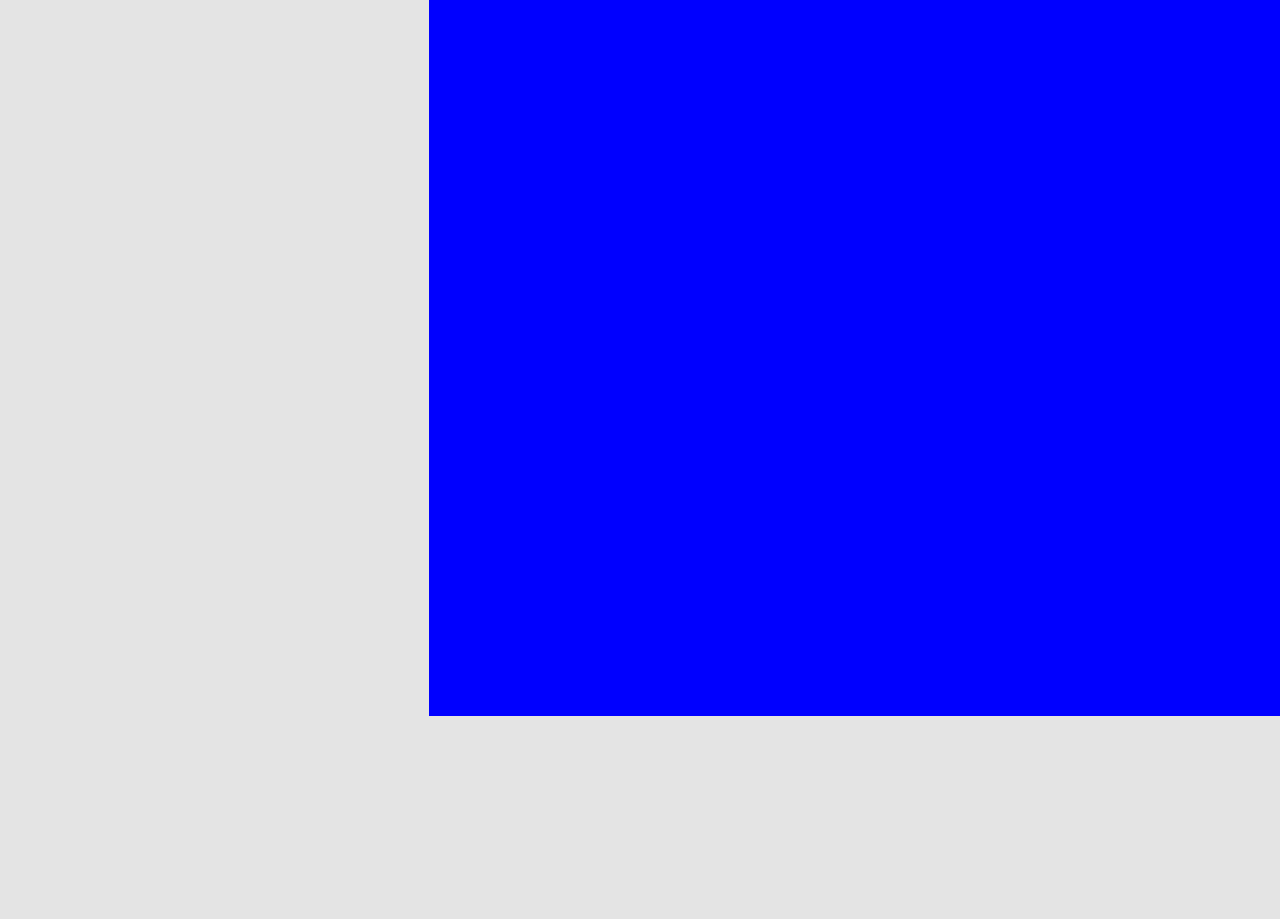
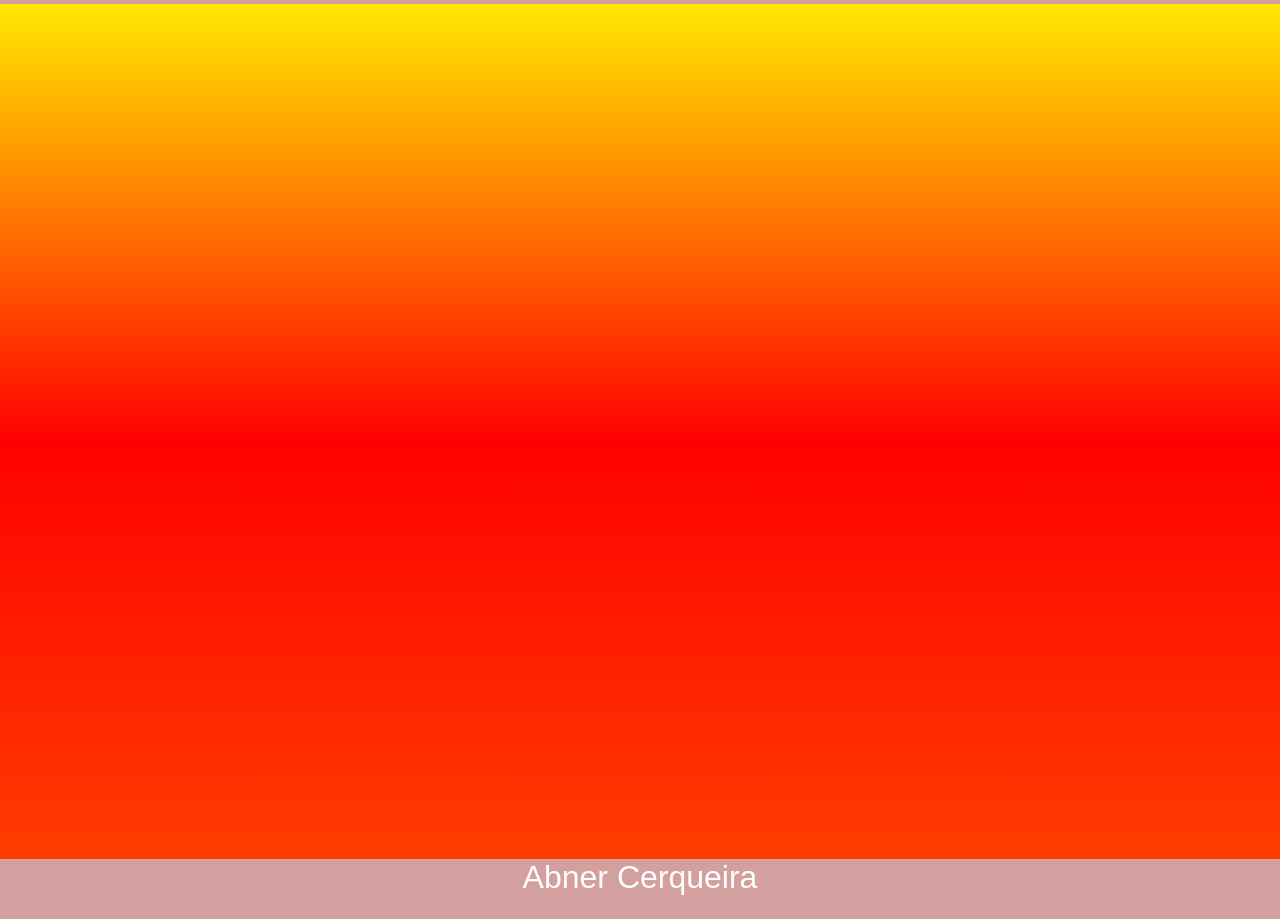
Before and after one commit to AbnerCerqueira/projeto-adm, a plain HTML site: page index.html in a window 1280 px wide. Shown: the part 41-960 px from the top of the page. Before the commit the page ends 900 px from the top, so only its background shows below. Drawn offline with Linux system fonts and the light colour scheme.

Commit message:
colocação de rodape e fundo

```diff
--- a/index.html
+++ b/index.html
@@ -15,16 +15,18 @@
             <img src="img/menuhamb.svg" alt="icone hamburguer" id="hamb" onclick="abrir()">
             <div id="menu-aparece">
                 <ul>
-                    <li><a href="">a</a></li>
+                    <li><a href="">O que é </a></li>
                     <li><a href="">b</a></li>
                     <li><a href="">c</a></li>
                     <li><a href="">d</a></li>
                 </ul>
             </div>
         </header>
-        <section id="conteudoprincipal">aa</section>
+        <section id="conteudoprincipal"></section>
+
     </main>
     <script src="js.js"></script>
+    <footer>Abner Cerqueira</footer>
 </body>
 
 </html>
--- a/style.css
+++ b/style.css
@@ -3,7 +3,7 @@
     padding: 0px;
 }
 body{
-    background-color: rgb(228, 228, 228);
+   background-image: linear-gradient(yellow,red,orangered)
 }
 main{
     height: 900px;
@@ -16,7 +16,7 @@ main{
 #menu{
     grid-area: 1/1/2/4;
     background-color: rgb(211, 159, 159);
-    height: 25px;
+    height: 45px;
 }
 #hamb{
     height: 25px;
@@ -24,19 +24,19 @@ main{
 }
 #menu-aparece{
     position: absolute;
-    top: 25px;
+    top: 35px;
     text-align: center;
     overflow: hidden;
     width: 100%;
     height: 0px;
-    background-color: rgba(110, 10, 10, 0.699);
+    background-color: brown
 }
 #menu-aparece li{
     padding: 4px 0px;
 }
 #menu-aparece li:hover{
     transition: 0.5s;
-    background-color: rgba(87, 8, 8, 0.699);
+    background-color: rgba(255, 8, 8, 0.699);
 }
 #menu-aparece a{
     text-decoration: none;
@@ -45,8 +45,18 @@ main{
 #menu-aparece a:hover{
     text-decoration: underline;
 }
-#conteudoprincipal{
-    margin-top: 25px;
-    background-color: blue;
-    grid-area: 1/2/6/4;
+
+footer{
+    background-color: rgb(211, 159, 159);
+    color: white;
+    text-align: center;
+    font-family:  sans-serif;
+    font-size: xx-large;
+    background-position: center center;
+    height: 60px;
+    margin:auto;
 }
+
+footer:hover{
+    color: rgb(75, 38, 24);
+}
```
Also changed, not shown: img/bombeiro.webp (added).
